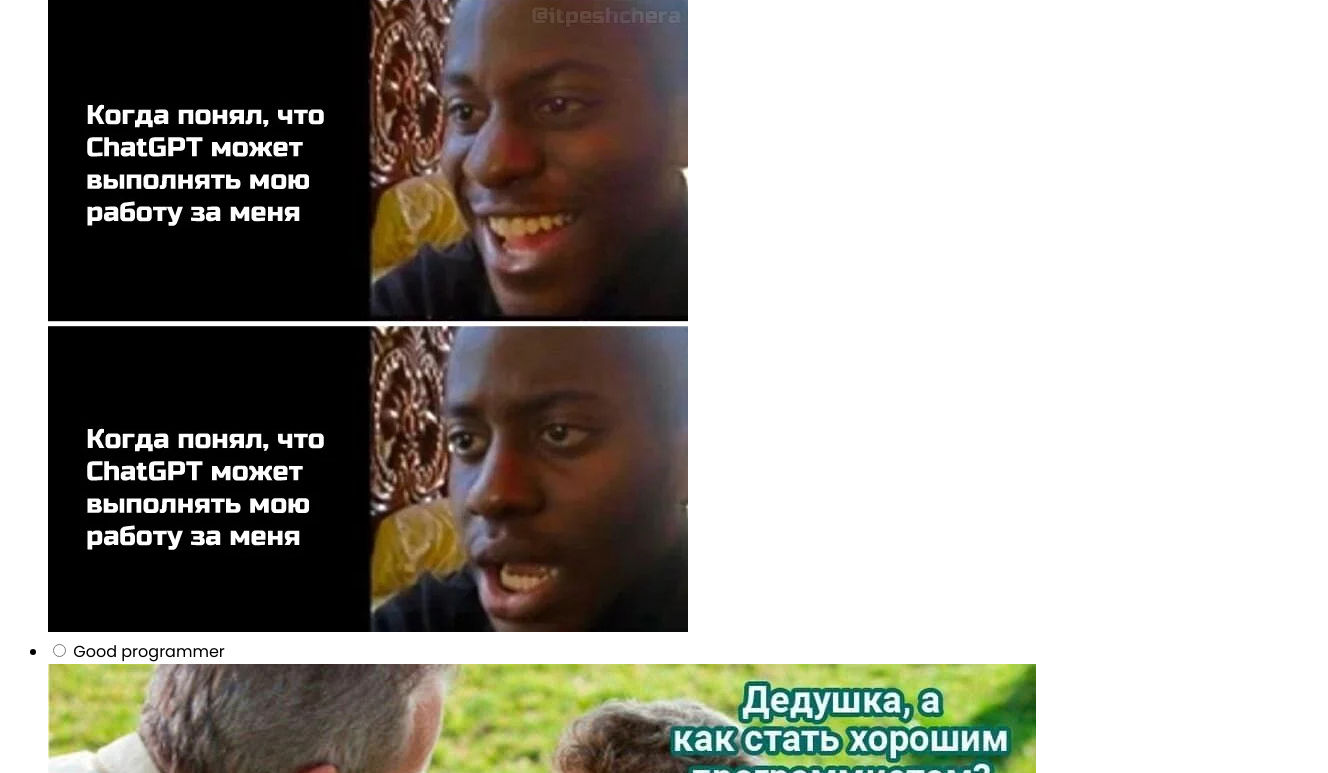
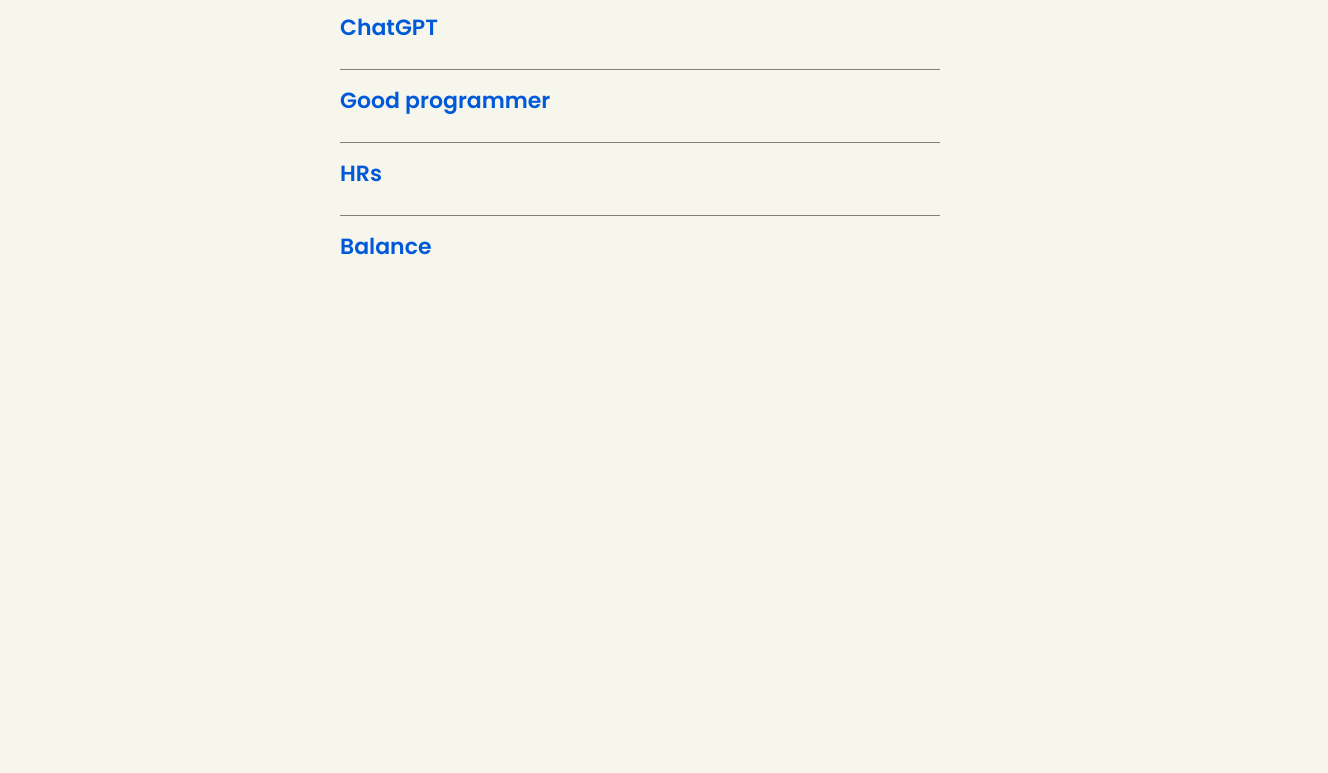
Before and after one commit to shulhan93/cssBayan, a plain HTML site: page cssBayan/index.html in a window 1280 px wide. Shown: the part 118-891 px from the top of the page, 1328 px wide, since content can reach past the window. After the commit the page ends 800 px from the top, so only its background shows below. Drawn offline with Linux system fonts and the light colour scheme.

Commit message:
feat: added styles (Fr, Mart 13, 2023 06:12:30 PM)

```diff
--- a/cssBayan/index.html
+++ b/cssBayan/index.html
@@ -10,8 +10,9 @@
 </head>
 
 <body>
+    <div class="bayan">
         <h1>CSS Bayan</h1>
-    <ul class="bayan">
+        <ul class="bayan-list">
             <li>
                 <input type="radio" name="bayan" id="first">
                 <label for="first">
@@ -49,6 +50,8 @@
                 </div>
             </li>
         </ul>
+    </div>
+
 </body>
 
 </html>
--- a/cssBayan/style.css
+++ b/cssBayan/style.css
@@ -4,3 +4,91 @@
     font-family: 'Poppins', sans-serif;
     box-sizing: border-box;
 }
+
+body {
+    background-color: #F6F6EC;
+    font-weight: 600;
+}
+
+img {
+    width: 450px;
+}
+
+h1 {
+    font-size: 40px;
+}
+
+ul {
+    padding: 0;
+}
+
+.bayan {
+    max-width: 600px;
+    margin: 0 auto;
+}
+
+.bayan:hover label {
+    color: #000;
+}
+
+.bayan-list li {
+    padding: 10px 0;
+    border-top: 1px solid gray;
+    list-style: none;
+    width: 100%;
+}
+
+.bayan-list li label {
+    color: #0059d9;
+    margin-bottom: 10px;
+    display: flex;
+    align-items: center;
+    justify-content: space-between;
+    font-size: 22px;
+    font-weight: 600;
+    cursor: pointer;
+    transition: color .3s;
+}
+
+.bayan:hover label,
+.bayan:hover label::after {
+    color: #000;
+}
+
+label:after {
+    content: '+';
+    color: transparent;
+    margin-right: 10px;
+    font-size: 28px;
+    font-weight: 600;
+    transition: all .3s;
+}
+
+input[type="radio"] {
+    display: none;
+}
+
+.content {
+    text-align: center;
+}
+
+.bayan-list .content {
+    color: #555;
+    padding: 0 10px;
+    max-height: 0;
+    overflow-y: hidden;
+    transition: max-height .4s, padding .4s;
+}
+
+.bayan-list input[type="radio"]:checked+label+.content {
+    max-height: 500px;
+    /* padding: 10px 10px 20px; */
+}
+
+.bayan-list input[type="radio"]:checked+label {
+    color: #000;
+}
+
+.bayan-list input[type="radio"]:checked+label:after {
+    transform: rotate(45deg);
+}
```
Lines whose indentation alone changed are shown as unchanged.
